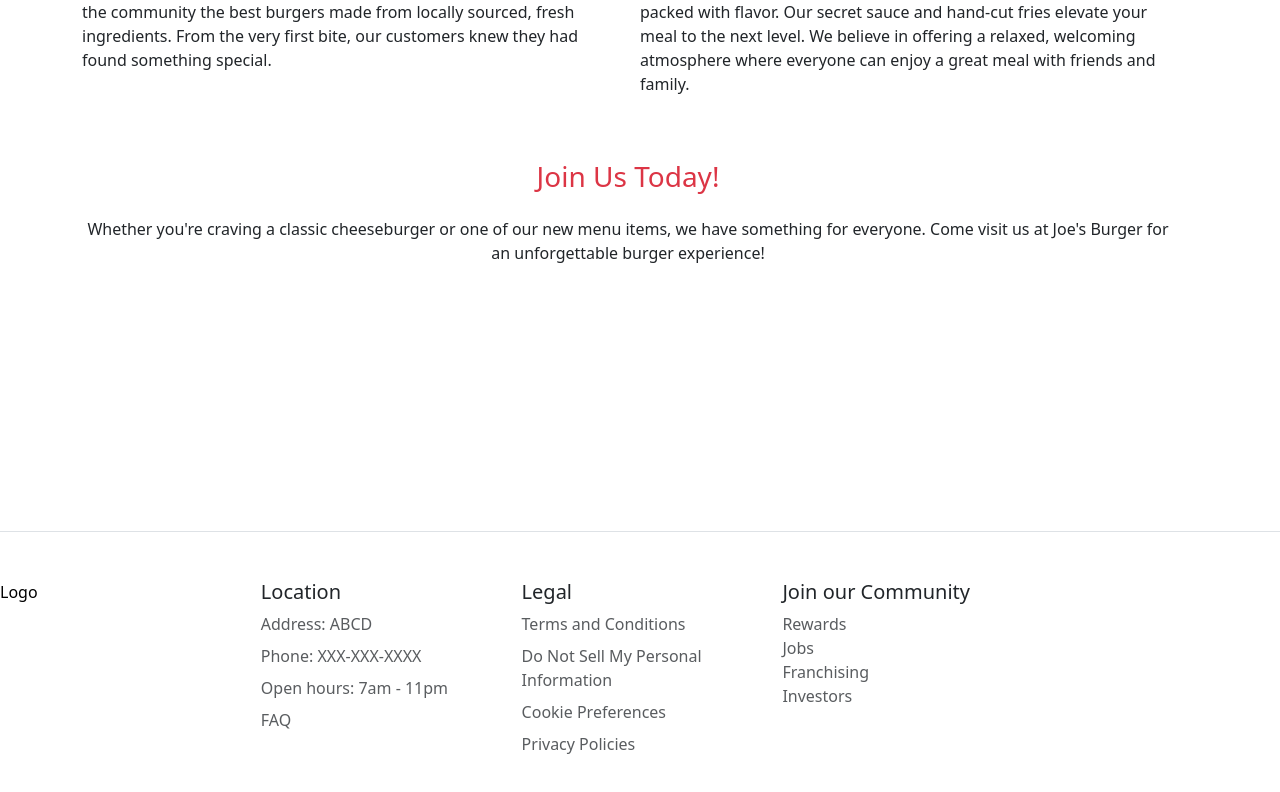
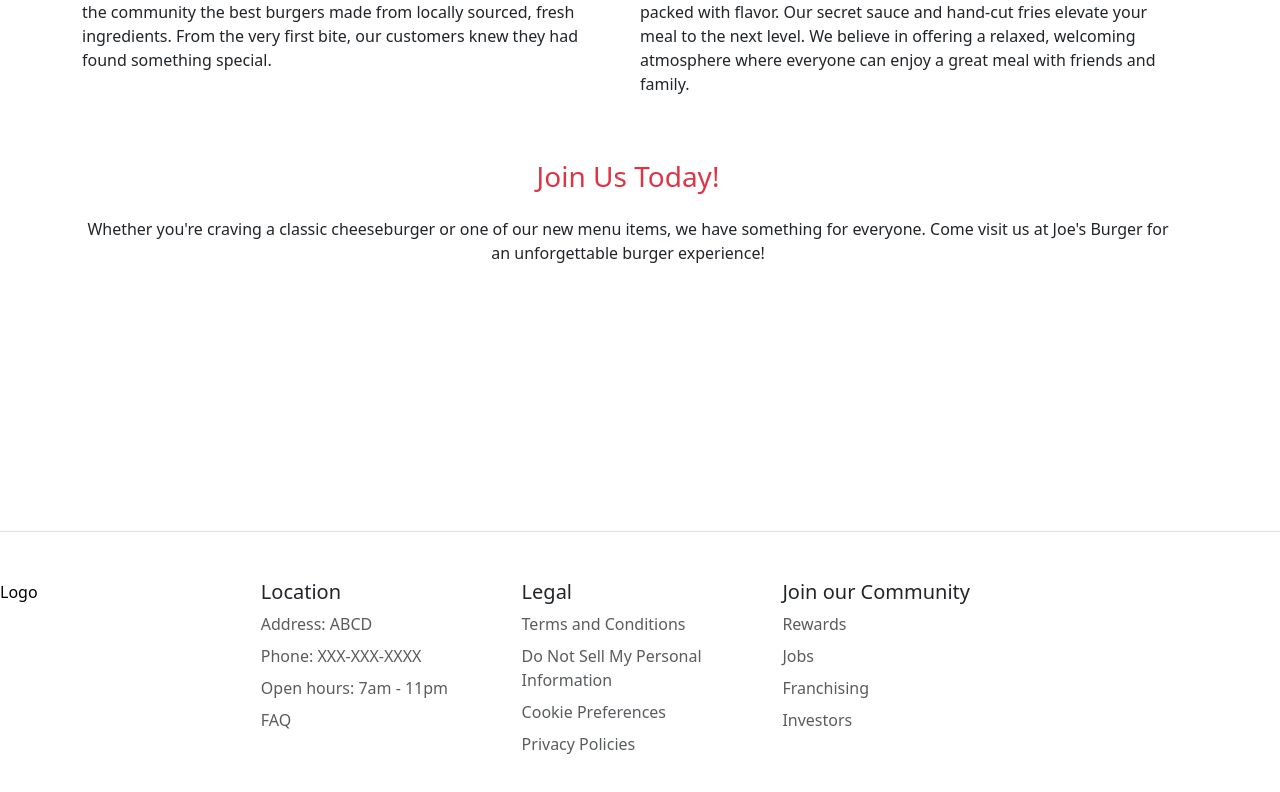
Before and after one commit to KshitijPingle/cpsc-349-final-project, a React (Create React App) app in the folder restaurant-app/: page / in a window 1280 px wide. Shown: the part 1987-2779 px from the top of the page. Built offline with nearby package versions, Linux system fonts and the light colour scheme.

Commit message:
fixed linting error due to href link and changed it to button.

```diff
--- a/restaurant-app/src/components/Footer.js
+++ b/restaurant-app/src/components/Footer.js
@@ -1,57 +1,71 @@
 import React from "react";
 
-// TODO Footer
 export const Footer = () => {
   return (
-  <footer class="row row-cols-1 row-cols-md-5 py-5 my-5 border-top">
+    <footer className="row row-cols-1 row-cols-md-5 py-5 my-5 border-top">
       <div class="col md-3">
-      <a href="/" class="d-flex align-items-center mb-3 link-body-emphasis text-decoration-none">
+        <a
+          href="/"
+          class="d-flex align-items-center mb-3 link-body-emphasis text-decoration-none"
+        >
           {/* Insert Joe's Burger Logo Here */}
           <p>Logo</p>
         </a>
       </div>
-    <div class="col mb-3">
+
+      <div className="col mb-3">
         <h5>Location</h5>
-      <div class="nav flex-column">
-        <div class="nav-tem mb-2">
-          <a href="#" class="nav-link p-0 text-body-secondary">Address: ABCD</a>
-        </div>
-        <div class="nav-tem mb-2">
-          <a href="#" class="nav-link p-0 text-body-secondary">Phone: XXX-XXX-XXXX</a>
-        </div>
-        <div class="nav-tem mb-2">
-          <a href="#" class="nav-link p-0 text-body-secondary">Open hours: 7am - 11pm</a>
-        </div>
-        <div class="nav-tem mb-2">
-          <a href="#" class="nav-link p-0 text-body-secondary">FAQ</a>
+        <div className="nav flex-column">
+          <button className="nav-link p-0 text-body-secondary bg-transparent border-0 text-start mb-2">
+            Address: ABCD
+          </button>
+          <button className="nav-link p-0 text-body-secondary bg-transparent border-0 text-start mb-2">
+            Phone: XXX-XXX-XXXX
+          </button>
+          <button className="nav-link p-0 text-body-secondary bg-transparent border-0 text-start mb-2">
+            Open hours: 7am - 11pm
+          </button>
+          <button className="nav-link p-0 text-body-secondary bg-transparent border-0 text-start mb-2">
+            FAQ
+          </button>
         </div>
       </div>
-    </div>
-    <div class="col mb-3">
+
+      <div className="col mb-3">
         <h5>Legal</h5>
-      <div class="nav flex-column">
-        <div class="nav-tem mb-2">
-          <a href="#" class="nav-link p-0 text-body-secondary">Terms and Conditions</a>
-        </div>
-        <div class="nav-tem mb-2">
-          <a href="#" class="nav-link p-0 text-body-secondary">Do Not Sell My Personal Information</a>
-        </div>
-        <div class="nav-tem mb-2">
-          <a href="#" class="nav-link p-0 text-body-secondary">Cookie Preferences</a>
-        </div>
-        <div class="nav-tem mb-2">
-          <a href="#" class="nav-link p-0 text-body-secondary">Privacy Policies</a>
+        <div className="nav flex-column">
+          <button className="nav-link p-0 text-body-secondary bg-transparent border-0 text-start mb-2">
+            Terms and Conditions
+          </button>
+          <button className="nav-link p-0 text-body-secondary bg-transparent border-0 text-start mb-2">
+            Do Not Sell My Personal Information
+          </button>
+          <button className="nav-link p-0 text-body-secondary bg-transparent border-0 text-start mb-2">
+            Cookie Preferences
+          </button>
+          <button className="nav-link p-0 text-body-secondary bg-transparent border-0 text-start mb-2">
+            Privacy Policies
+          </button>
         </div>
       </div>
+
+      <div className="col mb-3">
+        <h5>Join our Community</h5>
+        <div className="nav flex-column">
+          <button className="nav-link p-0 text-body-secondary bg-transparent border-0 text-start mb-2">
+            Rewards
+          </button>
+          <button className="nav-link p-0 text-body-secondary bg-transparent border-0 text-start mb-2">
+            Jobs
+          </button>
+          <button className="nav-link p-0 text-body-secondary bg-transparent border-0 text-start mb-2">
+            Franchising
+          </button>
+          <button className="nav-link p-0 text-body-secondary bg-transparent border-0 text-start">
+            Investors
+          </button>
         </div>
-    <div class="col mb-3">
-      <h5>Join our Community</h5>
-      <a href="#" class="nav-link p-0 text-body-secondary">Rewards</a>
-      <a href="#" class="nav-link p-0 text-body-secondary">Jobs</a>
-      <a href="#" class="nav-link p-0 text-body-secondary">Franchising</a>
-      <a href="#" class="nav-link p-0 text-body-secondary">Investors</a>
       </div>
-    <div class="col mb-3"></div>
     </footer>
   );
 };
```
Lines whose indentation alone changed are shown as unchanged.
